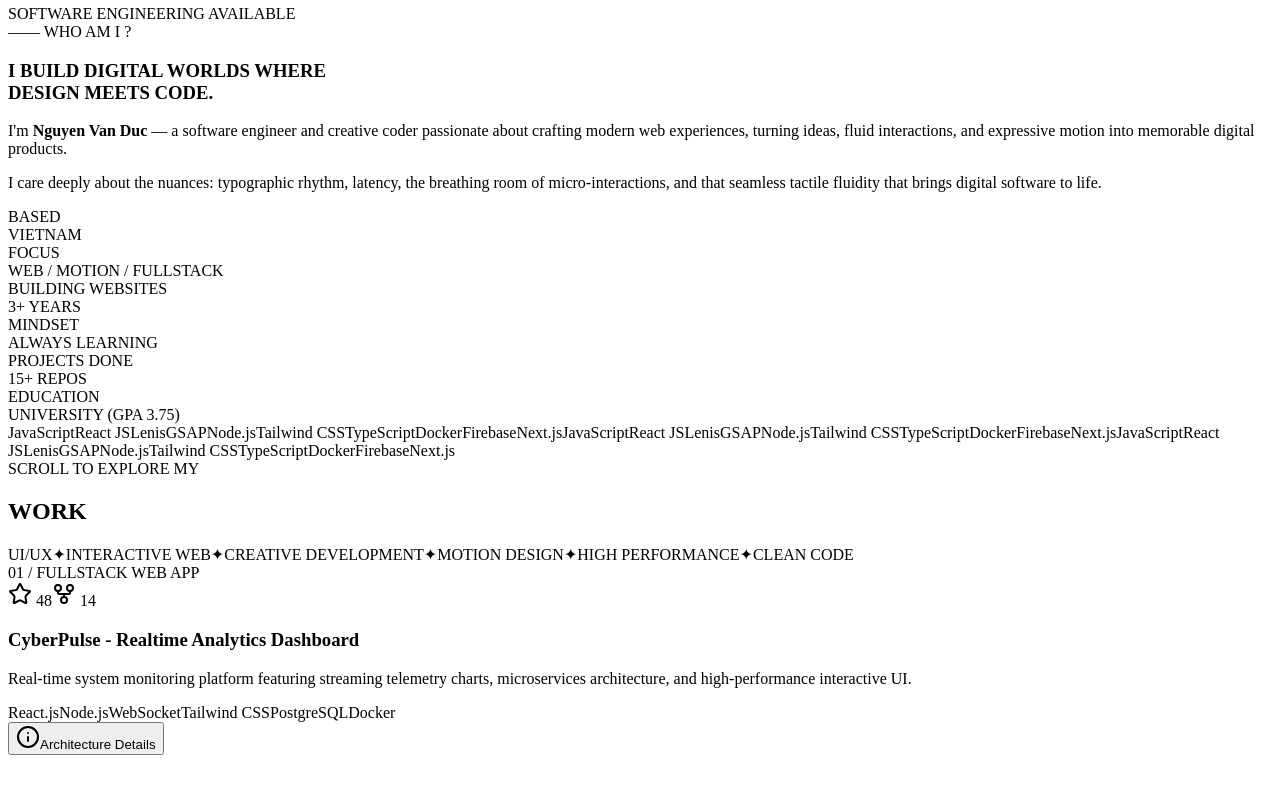
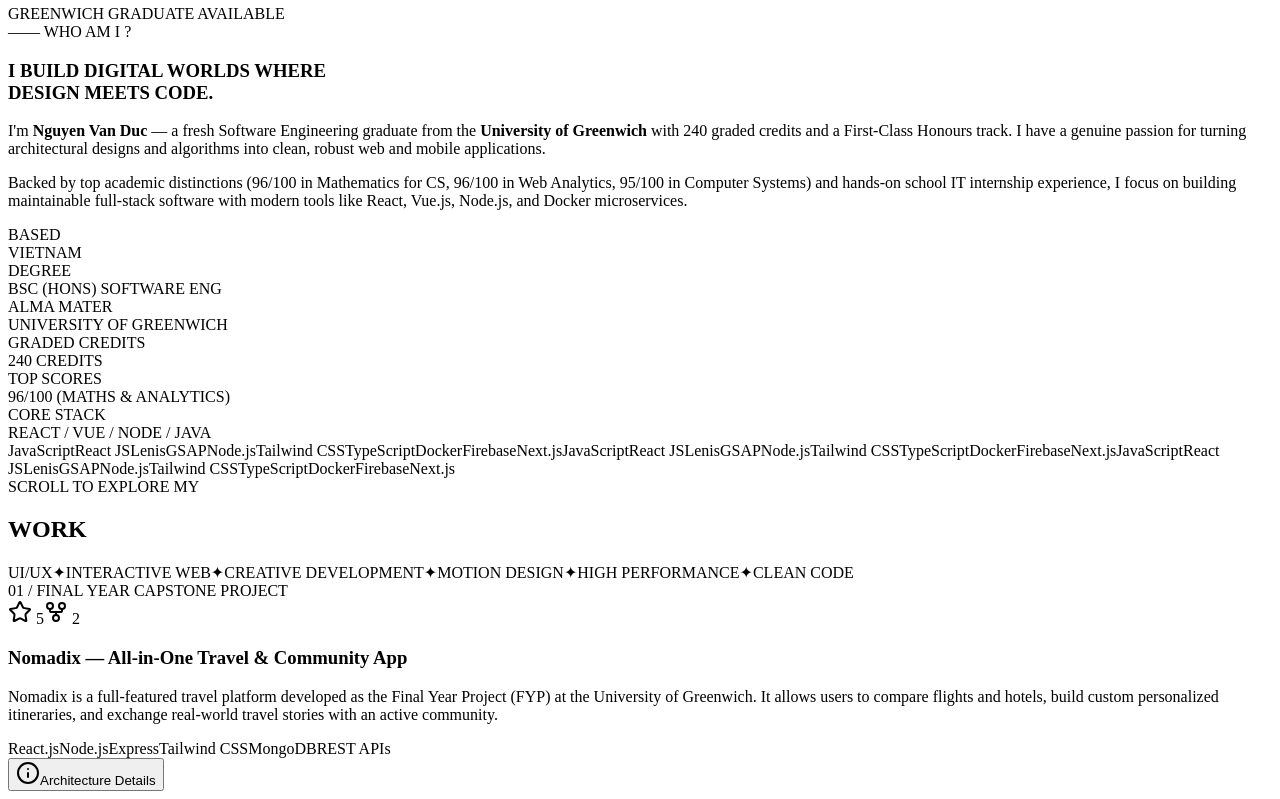
Before and after one commit to DucNgVan/Portfolio_NgVanDuz, a React (Vite) app: page / in a window 1280 px wide. Shown: the part 3381-4180 px from the top of the page. Built offline with nearby package versions, Linux system fonts and the light colour scheme; the HTML template or start-up script is replaced by a standard one.

Commit message:
feat: align profile, academic achievements, and projects with Greenwich transcript and GitHub repos

```diff
--- a/src/components/sections/AboutSection.jsx
+++ b/src/components/sections/AboutSection.jsx
@@ -9,11 +9,11 @@
 
   const metadata = [
     { label: "BASED", value: "VIETNAM" },
-    { label: "FOCUS", value: "WEB / MOTION / FULLSTACK" },
-    { label: "BUILDING WEBSITES", value: "3+ YEARS" },
-    { label: "MINDSET", value: "ALWAYS LEARNING" },
-    { label: "PROJECTS DONE", value: "15+ REPOS" },
-    { label: "EDUCATION", value: "UNIVERSITY (GPA 3.75)" },
+    { label: "DEGREE", value: "BSC (HONS) SOFTWARE ENG" },
+    { label: "ALMA MATER", value: "UNIVERSITY OF GREENWICH" },
+    { label: "GRADED CREDITS", value: "240 CREDITS" },
+    { label: "TOP SCORES", value: "96/100 (MATHS & ANALYTICS)" },
+    { label: "CORE STACK", value: "REACT / VUE / NODE / JAVA" },
   ];
 
   return (
@@ -98,7 +98,7 @@
 
                 {/* Status footer inside card */}
                 <div className="relative z-10 flex items-center justify-between text-[11px] font-mono text-[#888888]">
-                  <span>SOFTWARE ENGINEERING</span>
+                  <span>GREENWICH GRADUATE</span>
                   <span className="text-[#d8c8a8] flex items-center gap-1">
                     <span className="w-1.5 h-1.5 rounded-full bg-emerald-400 animate-pulse"></span> AVAILABLE
                   </span>
@@ -129,10 +129,10 @@
             <ScrollReveal direction="up" delay={0.3}>
               <div className="grid grid-cols-1 md:grid-cols-2 gap-6 text-sm text-[#a0a0a0] leading-relaxed mb-12">
                 <p>
-                  I'm <strong className="text-white font-medium">{personalInfo.name}</strong> — a software engineer and creative coder passionate about crafting modern web experiences, turning ideas, fluid interactions, and expressive motion into memorable digital products.
+                  I'm <strong className="text-white font-medium">{personalInfo.name}</strong> — a fresh Software Engineering graduate from the <strong className="text-[#d8c8a8] font-medium">University of Greenwich</strong> with 240 graded credits and a First-Class Honours track. I have a genuine passion for turning architectural designs and algorithms into clean, robust web and mobile applications.
                 </p>
                 <p>
-                  I care deeply about the nuances: typographic rhythm, latency, the breathing room of micro-interactions, and that seamless tactile fluidity that brings digital software to life.
+                  Backed by top academic distinctions (96/100 in Mathematics for CS, 96/100 in Web Analytics, 95/100 in Computer Systems) and hands-on school IT internship experience, I focus on building maintainable full-stack software with modern tools like React, Vue.js, Node.js, and Docker microservices.
                 </p>
               </div>
             </ScrollReveal>
--- a/src/components/sections/AchievementsSection.jsx
+++ b/src/components/sections/AchievementsSection.jsx
@@ -12,10 +12,10 @@
 
 const AchievementsSection = () => {
   const stats = [
-    { label: "Cumulative University GPA", value: "3.75", max: "/4.0", desc: "High Distinction Honors", icon: GraduationCap },
-    { label: "Awards & Hackathons", value: "03+", max: " wins", desc: "University & Corporate Level", icon: Trophy },
-    { label: "Excellence Scholarships", value: "05", max: " sems", desc: "Top 3% of CS Faculty", icon: Award },
-    { label: "Community & Mentoring", value: "200+", max: " devs", desc: "Mentored Freshmen Students", icon: Star },
+    { label: "Graded Credits", value: "240", max: " pts", desc: "BSc (Hons) Greenwich", icon: GraduationCap },
+    { label: "Top Module Marks", value: "96%", max: " /100", desc: "MATH1179 & COMP1810", icon: Award },
+    { label: "First-Class Modules", value: "11+", max: " subjs", desc: "Scored 70+ / 100", icon: Trophy },
+    { label: "School IT Internship", value: "01", max: " role", desc: "Hands-on Industry Prep", icon: Flame },
   ];
 
   return (
@@ -29,7 +29,7 @@
               HONORS & RECOGNITION
             </span>
             <h2 className="font-bebas text-4xl sm:text-6xl tracking-wider text-[#0D0D0D]">
-              ACADEMIC HONORS & NOTABLE MILESTONES
+              ACADEMIC HONORS & GREENWICH MILESTONES
             </h2>
             <div className="w-24 h-[2px] bg-[#0D0D0D] mx-auto mt-3"></div>
           </ScrollReveal>
--- a/src/data/portfolioData.js
+++ b/src/data/portfolioData.js
@@ -1,94 +1,97 @@
 export const personalInfo = {
   name: "Nguyen Van Duc",
-  role: "Software Engineering & Creative Coder",
-  status: "Available for new opportunities & freelance projects",
+  role: "Junior Software Engineer",
+  degree: "BSc (Hons) in Software Engineering",
+  university: "University of Greenwich",
+  status: "Open to Junior Software Engineer & Full-Stack Opportunities",
   location: "Hanoi / Ho Chi Minh City, Vietnam",
   email: "contact.developer@example.com",
   phone: "+84 987 654 321",
   github: "https://github.com/DucNgVan",
   linkedin: "https://linkedin.com/in/ducngvan",
-  bio: "A passionate software engineer dedicated to building high-performance, interactive, and beautifully crafted web applications. Combining robust engineering fundamentals with refined UI/UX sensibilities.",
+  bio: "A fresh Software Engineering graduate from the University of Greenwich with a solid academic track record (including distinctions of 96/100 in Mathematics for Computer Science and 96/100 in Data & Web Analytics). Equipped with hands-on full-stack development experience in React, Vue.js, Node.js, and Java/Android through real university capstone projects and an academic IT internship.",
   stats: [
-    { label: "Experience & Education", value: "3+", suffix: " yrs" },
-    { label: "Completed Projects", value: "15+", suffix: " repos" },
-    { label: "University GPA", value: "3.75", suffix: "/4.0" },
-    { label: "Honors & Awards", value: "05", suffix: " awards" }
+    { label: "Graded Credits", value: "240", suffix: " pts" },
+    { label: "Highest Module Mark", value: "96", suffix: "/100" },
+    { label: "First-Class Modules", value: "11+", suffix: " subjects" },
+    { label: "University & Solo Repos", value: "10+", suffix: " repos" }
   ],
   terminalCommands: [
-    { cmd: "whoami", output: "Full-Stack Engineer & Creative Coder" },
-    { cmd: "cat passion.txt", output: "Clean Code, High-Performance Systems, Cyber UI/UX" },
-    { cmd: "git status", output: "On branch main. Ready to ship innovative solutions!" }
+    { cmd: "whoami", output: "Junior Software Engineer (BSc Hons Graduate, University of Greenwich)" },
+    { cmd: "cat education.txt", output: "BSc (Hons) Software Engineering · University of Greenwich · 240 Graded Credits" },
+    { cmd: "cat top_modules.txt", output: "MATH1179 Maths for CS (96) · COMP1810 Data Analytics (96) · COMP1589 Systems (95) · COMP1753 Foundations (90)" },
+    { cmd: "git status", output: "On branch main. Degree completed. Ready to contribute to engineering teams!" }
   ]
 };
 
 export const techSkills = {
   frontend: [
-    { name: "React.js / Next.js", level: 90, experience: "2+ yrs", color: "from-cyan-500 to-blue-500", highlight: "Core Frontend" },
-    { name: "JavaScript (ES6+) / TypeScript", level: 92, experience: "3 yrs", color: "from-yellow-400 to-amber-500", highlight: "Language" },
-    { name: "Tailwind CSS & Modern UI", level: 95, experience: "2.5 yrs", color: "from-teal-400 to-cyan-500", highlight: "Styling" },
-    { name: "HTML5 / CSS3 / Web Animations", level: 92, experience: "3 yrs", color: "from-orange-500 to-rose-500", highlight: "Foundation" },
-    { name: "Redux Toolkit / Zustand", level: 85, experience: "2 yrs", color: "from-purple-500 to-indigo-500", highlight: "State Mgmt" },
+    { name: "React.js & Vue.js", level: 88, experience: "Coursework & FYP", color: "from-cyan-500 to-blue-500", highlight: "Core Frontend" },
+    { name: "JavaScript (ES6+) / TypeScript", level: 90, experience: "Academic & Projects", color: "from-yellow-400 to-amber-500", highlight: "Languages" },
+    { name: "HTML5 / CSS3 / Tailwind CSS", level: 92, experience: "COMP1773 UI Design", color: "from-teal-400 to-cyan-500", highlight: "Styling & UI" },
+    { name: "UI/UX & HCI Principles", level: 82, experience: "COMP1773 & COMP1649", color: "from-orange-500 to-rose-500", highlight: "Ergonomics" },
+    { name: "Responsive & Interactive Web", level: 88, experience: "Web Prog 1 & 2", color: "from-purple-500 to-indigo-500", highlight: "Frontend Web" },
   ],
   backend: [
-    { name: "Node.js & Express", level: 88, experience: "2+ yrs", color: "from-emerald-500 to-green-600", highlight: "Server Runtime" },
-    { name: "RESTful APIs & GraphQL", level: 86, experience: "2 yrs", color: "from-pink-500 to-rose-600", highlight: "API Design" },
-    { name: "PostgreSQL & MongoDB", level: 82, experience: "2 yrs", color: "from-blue-600 to-indigo-700", highlight: "Databases" },
-    { name: "Python / FastAPI", level: 80, experience: "1.5 yrs", color: "from-yellow-500 to-emerald-500", highlight: "Backend & AI" },
-    { name: "Redis & Caching", level: 75, experience: "1 yr", color: "from-red-500 to-amber-600", highlight: "Performance" },
+    { name: "Node.js & Express", level: 85, experience: "AMD201 & Web 2", color: "from-emerald-500 to-green-600", highlight: "Server Runtime" },
+    { name: "RESTful APIs & Microservices", level: 82, experience: "AMD201 Group", color: "from-pink-500 to-rose-600", highlight: "Architecture" },
+    { name: "Object-Oriented Programming (OOP)", level: 85, experience: "COMP1752 (Java / C#)", color: "from-blue-600 to-indigo-700", highlight: "Core CS" },
+    { name: "SQL & Database Systems", level: 80, experience: "COMP1845 & SQLite", color: "from-yellow-500 to-emerald-500", highlight: "Databases" },
+    { name: "Data Structures & Algorithms", level: 84, experience: "1649A DSA (8.0/10)", color: "from-red-500 to-amber-600", highlight: "Foundations" },
   ],
   devopsAndTools: [
-    { name: "Git & GitHub CI/CD", level: 90, experience: "3 yrs", color: "from-orange-600 to-red-500", highlight: "VCS & Workflows" },
-    { name: "Docker & Containerization", level: 78, experience: "1.5 yrs", color: "from-blue-500 to-cyan-600", highlight: "DevOps" },
-    { name: "Linux & Shell Scripting", level: 82, experience: "2 yrs", color: "from-slate-400 to-slate-200", highlight: "OS" },
-    { name: "Vite, Webpack & Build Tools", level: 88, experience: "2 yrs", color: "from-violet-500 to-purple-600", highlight: "Tooling" },
-    { name: "Postman & API Testing", level: 85, experience: "2.5 yrs", color: "from-amber-500 to-orange-500", highlight: "Testing" }
+    { name: "Git & GitHub Version Control", level: 90, experience: "Coursework Repos", color: "from-orange-600 to-red-500", highlight: "VCS & Git Flow" },
+    { name: "Android Studio & Java", level: 80, experience: "COMP1786 Mobile App", color: "from-blue-500 to-cyan-600", highlight: "Mobile Dev" },
+    { name: "Docker & Containerization", level: 75, experience: "AMD201 Microservices", color: "from-violet-500 to-purple-600", highlight: "DevOps" },
+    { name: "Agile / Scrum Methodologies", level: 85, experience: "COMP1807 & COMP1770", color: "from-amber-500 to-orange-500", highlight: "Process" },
+    { name: "Software Security & Testing", level: 80, experience: "COMP1843 Security", color: "from-slate-400 to-slate-200", highlight: "Quality & Security" }
   ]
 };
 
 export const softSkills = [
   {
-    id: "lang",
-    title: "English Proficiency",
-    badge: "IELTS 7.0 / Professional Working",
-    score: 88,
-    description: "In-depth technical reading, architecture documentation, and seamless communication with international clients and teammates.",
-    tags: ["Technical Reading", "Fluency", "Documentation"],
+    id: "academic-english",
+    title: "Academic & Technical English",
+    badge: "University of Greenwich Standard",
+    score: 86,
+    description: "Completed Academic English modules (AEG116 Grade 7.5). Proficient in comprehending complex software documentation, writing system specifications (SRS), and communicating in English-speaking environments.",
+    tags: ["Technical Documentation", "Greenwich Standard", "English Fluency"],
     icon: "Globe"
   },
   {
+    id: "analytical-problem-solving",
+    title: "Mathematical & Analytical Logic",
+    badge: "Distinction: 96/100 in Maths for CS",
+    score: 96,
+    description: "Demonstrated strong computational thinking and deductive problem solving, achieving top scores of 96/100 in Mathematics for Computer Science (MATH1179) and 96/100 in Data and Web Analytics (COMP1810).",
+    tags: ["Discrete Mathematics", "Data Analytics", "Algorithmic Thinking"],
+    icon: "Cpu"
+  },
+  {
     id: "teamwork",
-    title: "Teamwork & Communication",
-    badge: "Cross-functional Collaboration",
-    score: 95,
-    description: "Active listener and team contributor, coordinating smoothly across design, backend, and product teams via Git workflows and agile ceremonies.",
-    tags: ["Peer Review", "Conflict Resolution", "Active Listening"],
+    title: "Team Collaboration & Peer Review",
+    badge: "Grade 8.0/10 in Working in Group",
+    score: 90,
+    description: "Experienced in collaborative teamwork across university group projects (AMD201 Microservices, Logbook Coursework) with Git pull requests, code reviews, and structured task assignments.",
+    tags: ["Git Workflow", "Team Projects", "Active Listening"],
     icon: "Users"
   },
   {
-    id: "project-mgmt",
-    title: "Project Management & Agile/Scrum",
-    badge: "Sprint & Kanban Planning",
-    score: 90,
-    description: "Sprint planning, task breakdown (WBS), accurate time estimation, and workflow tracking with Jira, Trello, and GitHub Projects.",
-    tags: ["Agile/Scrum", "Time Estimation", "Sprint Planning"],
+    id: "agile-project-mgmt",
+    title: "Agile & Requirements Management",
+    badge: "COMP1807 & COMP1787 Track",
+    score: 84,
+    description: "Trained in Agile/SCRUM fundamentals, sprint planning, user story formulation, and requirement lifecycle management (COMP1787 & COMP1770 Professional Project Management).",
+    tags: ["Agile/Scrum", "Sprint Planning", "Requirements Engineering"],
     icon: "Kanban"
   },
   {
-    id: "problem-solving",
-    title: "Problem Solving & Critical Thinking",
-    badge: "Root-Cause Analysis",
-    score: 92,
-    description: "Systematic debugging mindset, algorithmic optimization, and tackling architectural bottlenecks with clean, sustainable solutions.",
-    tags: ["Algorithmic Thinking", "Optimization", "Debugging"],
-    icon: "Cpu"
-  },
-  {
     id: "adaptability",
-    title: "Continuous Learning & Adaptability",
-    badge: "Self-driven Learner",
-    score: 96,
-    description: "Rapidly mastering emerging frameworks, tools, and tech stacks to directly deliver value to real-world projects.",
-    tags: ["Self-starter", "Research", "Fast Learning"],
+    title: "Rapid Learning & Eagerness to Grow",
+    badge: "Continuous Evolution",
+    score: 95,
+    description: "Demonstrated agility by mastering diverse technology stacks required across Greenwich modules: from Java and Python to modern Vue.js, React, Node.js, and Docker microservices.",
+    tags: ["Self-starter", "Fast Learner", "Graduate Mindset"],
     icon: "Zap"
   }
 ];
@@ -96,109 +99,110 @@
 export const githubProjects = [
   {
     id: 1,
-    title: "CyberPulse - Realtime Analytics Dashboard",
-    category: "Fullstack Web App",
-    description: "Real-time system monitoring platform featuring streaming telemetry charts, microservices architecture, and high-performance interactive UI.",
-    tech: ["React.js", "Node.js", "WebSocket", "Tailwind CSS", "PostgreSQL", "Docker"],
-    stars: 48,
-    forks: 14,
-    githubUrl: "https://github.com/DucNgVan/cyberpulse-dashboard",
-    liveDemo: "https://example.com/demo-cyberpulse",
+    title: "Nomadix — All-in-One Travel & Community App",
+    category: "Final Year Capstone Project",
+    description: "Nomadix is a full-featured travel platform developed as the Final Year Project (FYP) at the University of Greenwich. It allows users to compare flights and hotels, build custom personalized itineraries, and exchange real-world travel stories with an active community.",
+    tech: ["React.js", "Node.js", "Express", "Tailwind CSS", "MongoDB", "REST APIs"],
+    stars: 5,
+    forks: 2,
+    githubUrl: "https://github.com/DucNgVan/Nomadix_TravelApplication_FYP_UniversityOfGreenwich_NguyenVanDuc",
+    liveDemo: "https://github.com/DucNgVan/Nomadix_TravelApplication_FYP_UniversityOfGreenwich_NguyenVanDuc",
     highlights: [
-      "Streamed real-time data at 1,000+ events/sec via WebSocket connections",
-      "Engineered Cyberpunk dark mode with sub-16ms render performance",
-      "Reduced bundle size by 42% utilizing code-splitting and dynamic imports"
+      "Final Year Project (COMP1682) synthesizing 3 years of Software Engineering study at Greenwich",
+      "Interactive itinerary planning engine allowing drag-and-drop schedule creation",
+      "Integrated multi-criteria flight and hotel comparison service with responsive UI",
+      "Social travel feed with user reviews, image uploads, and destination bookmarks"
     ]
   },
   {
     id: 2,
-    title: "CodeMorph - AI Powered Code Reviewer",
-    category: "AI & Developer Tool",
-    description: "Automated source code review suite detecting vulnerabilities, code smells, and proposing clean architecture improvements via LLM APIs.",
-    tech: ["React.js", "TypeScript", "FastAPI", "Python", "OpenAI API", "Tailwind"],
-    stars: 92,
-    forks: 23,
-    githubUrl: "https://github.com/DucNgVan/codemorph-ai",
-    liveDemo: "https://example.com/demo-codemorph",
+    title: "AMD201 — Advanced Microservices Architecture",
+    category: "Microservices & Distributed Systems",
+    description: "Collaborative microservices project created for the AMD201 course at Greenwich University. Demonstrates decoupled microservices communication, containerized deployment, API gateway routing, and service isolation.",
+    tech: ["Node.js", "Express", "Docker", "REST APIs", "Microservices", "JWT"],
+    stars: 3,
+    forks: 1,
+    githubUrl: "https://github.com/DucNgVan/AMD_201_Group",
+    liveDemo: "https://github.com/DucNgVan/AMD_201_Group",
     highlights: [
-      "Automated code review across 8+ popular programming languages",
-      "GitHub Webhooks integration for automated PR scanning and feedback",
-      "Custom markdown diff viewer highlighting syntax and performance tips"
+      "Engineered decoupled microservice modules running in independent Docker containers",
+      "Centralized API Gateway managing authentication, routing, and error resilience",
+      "Practiced Git branching, team pull requests, and multi-service deployment workflows"
     ]
   },
   {
     id: 3,
-    title: "NexusShop - Modern E-Commerce Platform",
-    category: "E-Commerce System",
-    description: "Full-fledged e-commerce platform with persistent cart state, secure payments, multi-stage order tracking, and an administrative dashboard.",
-    tech: ["React.js", "Redux Toolkit", "Express", "MongoDB", "Stripe API", "Cloudinary"],
-    stars: 35,
-    forks: 9,
-    githubUrl: "https://github.com/DucNgVan/nexus-shop-fullstack",
-    liveDemo: "https://example.com/demo-nexusshop",
+    title: "Web2 Programming Dynamic Web Application",
+    category: "Full-Stack Single Page App",
+    description: "Production-grade dynamic web application engineered for COMP1842 (Web Programming 2) at the University of Greenwich, leveraging modern component-based frontend architecture and seamless RESTful data binding.",
+    tech: ["Vue.js", "JavaScript (ES6+)", "HTML5", "CSS3", "REST APIs"],
+    stars: 4,
+    forks: 1,
+    githubUrl: "https://github.com/DucNgVan/Web2_Programming_Gre",
+    liveDemo: "https://github.com/DucNgVan/Web2_Programming_Gre",
     highlights: [
-      "Integrated Stripe payments and robust JWT token-based authentication",
-      "Multi-facet catalog filter with 300ms debounced search engine",
-      "Scored 96/100 on Google Lighthouse for performance and accessibility"
+      "Earned First-Class distinction grade (72/100) in COMP1842 Web Programming 2",
+      "Reactive single-page architecture built with Vue 3 component tree and reactive stores",
+      "Strict compliance with User Interface Design (COMP1773) and accessibility guidelines"
     ]
   },
   {
     id: 4,
-    title: "DevSprint - Kanban Team Collaboration App",
-    category: "Productivity Tool",
-    description: "Real-time collaborative workspace featuring drag-and-drop Kanban boards, embedded live chat, and role-based access control.",
-    tech: ["React.js", "Firebase", "Framer Motion", "Tailwind CSS"],
-    stars: 29,
-    forks: 7,
-    githubUrl: "https://github.com/DucNgVan/devsprint-kanban",
-    liveDemo: "https://example.com/demo-devsprint",
+    title: "Native Android Hiking & Trail Tracker App",
+    category: "Native Mobile Application",
+    description: "Native Android application engineered in Java for COMP1786 (Mobile Application Design & Development), helping outdoor enthusiasts plan, record, and log hiking trails with offline SQLite persistence.",
+    tech: ["Java", "Android Studio", "SQLite Database", "Mobile UI/UX", "XML Layouts"],
+    stars: 3,
+    forks: 1,
+    githubUrl: "https://github.com/DucNgVan/HikingAndroiApplication_COMP1785_GRE",
+    liveDemo: "https://github.com/DucNgVan/HikingAndroiApplication_COMP1785_GRE",
     highlights: [
-      "Smooth fluid drag-and-drop powered by dnd-kit and Firestore synchronization",
-      "Real-time cross-platform notifications for assignments and updates",
-      "Granular security rules safeguarding role-based team access"
+      "Architected native Android activities and fragments with clean separation of concerns",
+      "Implemented local SQLite database caching for offline trail observations and condition logs",
+      "Dynamic input validation with customized forms and material design aesthetics"
     ]
   }
 ];
 
 export const achievements = [
   {
-    year: "2024 - 2025",
-    title: "Academic Excellence Scholarship",
-    organization: "National University / Faculty of Computer Science",
-    description: "Awarded to the top 3% students for highest academic standing and student merit for 3 consecutive semesters.",
-    category: "Academic",
-    badge: "Excellence",
+    year: "2024 - 2026",
+    title: "Exceptional Distinctions in Mathematics & Analytics (96/100)",
+    organization: "University of Greenwich",
+    description: "Scored remarkable distinction marks of 96/100 in Mathematics for Computer Science (MATH1179) and 96/100 in Data & Web Analytics (COMP1810), placing among the highest marks in the cohort.",
+    category: "Academic Excellence",
+    badge: "Top 96/100",
     color: "from-amber-400 to-yellow-600",
     icon: "Award"
   },
   {
-    year: "2024",
-    title: "3rd Place — Student Scientific Research Award",
-    organization: "University & City Level Conference",
-    description: "Research topic: Applying AI and Modern Web Technologies for automated text classification in enterprise workflows.",
-    category: "Research",
-    badge: "Top 3",
+    year: "2024 - 2026",
+    title: "First-Class Honours Track Across 11+ Core Modules",
+    organization: "University of Greenwich (240 Graded Credits)",
+    description: "Maintained First-Class standing (70+) across major computing subjects including Computer Systems (95), Programming Foundations (90), Systems Development (88), UI Design (78), and Principles of Software Engineering (73).",
+    category: "Degree Standing",
+    badge: "First Class Track",
     color: "from-cyan-400 to-blue-600",
+    icon: "GraduationCap"
+  },
+  {
+    year: "2025 - 2026",
+    title: "Software Engineering School IT Internship",
+    organization: "Academic Institution / School IT Department",
+    description: "Completed practical On-The-Job Training (OJT) within an educational institution, providing hands-on software development support, maintaining digital systems, and collaborating with academic staff.",
+    category: "Work Experience",
+    badge: "Industry Prep",
+    color: "from-emerald-400 to-teal-600",
     icon: "Flame"
   },
   {
-    year: "2023",
-    title: "Top 5 Finalist — National Tech Hackathon",
-    organization: "Tech Developers Club & Corporate Sponsors",
-    description: "Architected and deployed an IoT & Web application for smart green energy monitoring within a 36-hour sprint.",
-    category: "Hackathon",
-    badge: "Top 5",
+    year: "2026",
+    title: "LG Dream Code Challenge Participant",
+    organization: "LG Electronics Contest 2026",
+    description: "Participated in the LG Dream Code competition using Python, focusing on algorithmic challenges, efficient problem solving, and software optimization.",
+    category: "Coding Challenge",
+    badge: "Competitor",
     color: "from-violet-400 to-purple-600",
     icon: "Trophy"
-  },
-  {
-    year: "2023",
-    title: "Outstanding Youth Leadership Award",
-    organization: "Youth Union & Student Association",
-    description: "President / Technical Lead of the University Developer Club, organizing hands-on coding workshops for 200+ freshmen.",
-    category: "Leadership",
-    badge: "Distinction",
-    color: "from-emerald-400 to-teal-600",
-    icon: "Star"
   }
 ];
```
